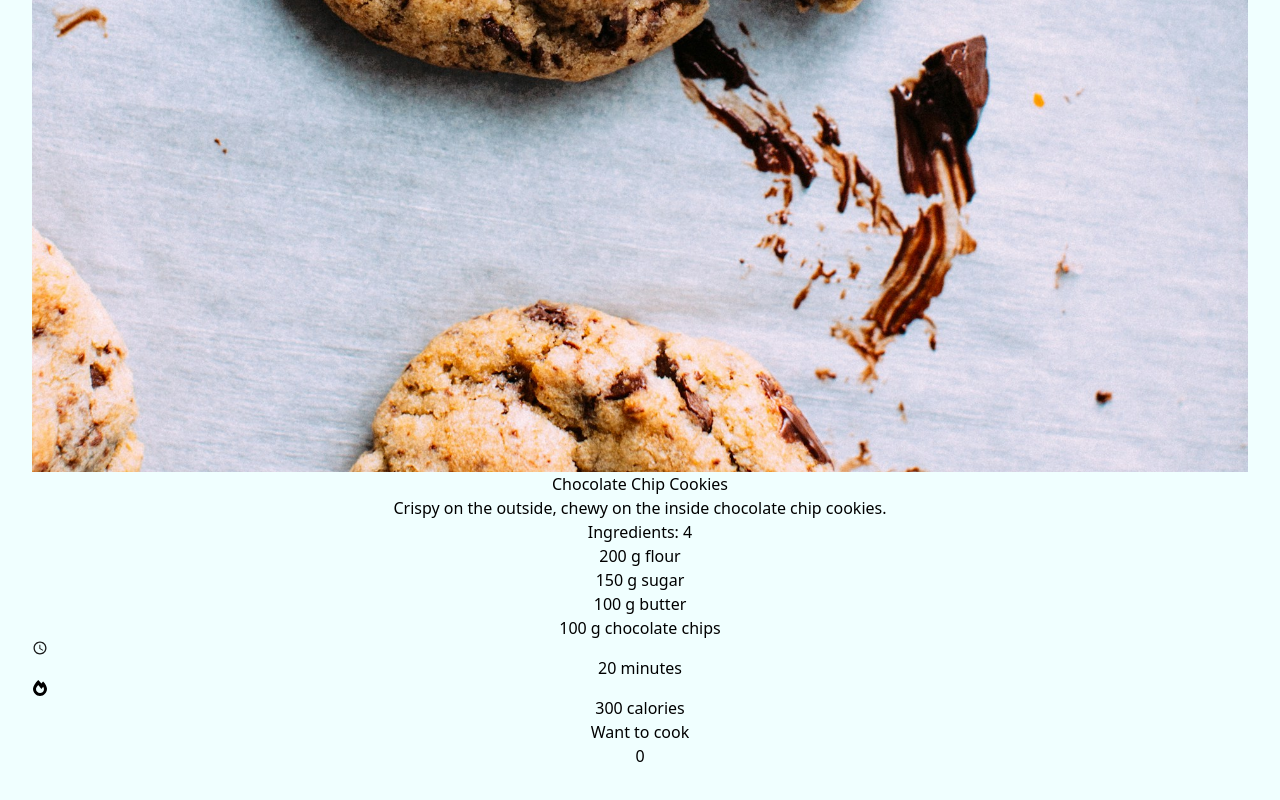
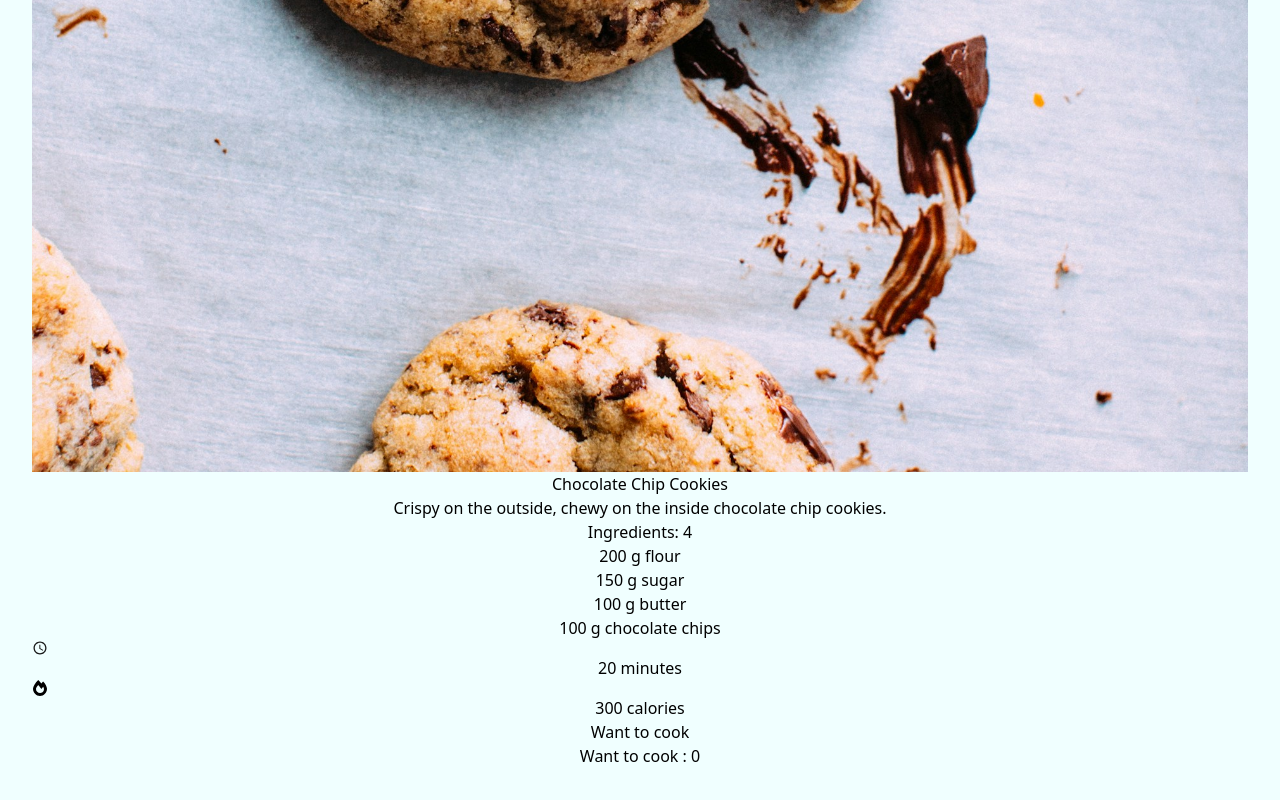
Before and after one commit to FarHan949/TasteNest, a React (Vite) app: page / in a window 1280 px wide. Shown: the part 10109-10909 px from the top of the page. Built offline with nearby package versions, Linux system fonts and the light colour scheme.

Commit message:
added preparing

```diff
--- a/src/components/Box/Box.jsx
+++ b/src/components/Box/Box.jsx
@@ -1,11 +1,93 @@
 import React from 'react';
 
-const Box = ({boxs}) => {
+// const Box = ({box}) => {
+
+//     const {recipe_name, preparing_time, calories} = box
+//     return (
+//         <div className='flex flex-col justify-center w-5/6'>
+//       <div className="p-4 flex justify-around">
+//         <h2 className="text-sm font-semibold text-gray-800">Name</h2>
+//         <p className="mt-2 text-sm font-semibold text-gray-800">Time</p>
+//         <p className="mt-2 text-sm font-semibold text-gray-800">Calories</p>
+//       </div>
+//       <div className='p-2 flex justify-between'>
+//         <div className='flex justify-between text-sm text-gray-600'>
+//         <p>{recipe_name}</p>
+//         <p>{preparing_time}</p>
+//         <p>{calories}</p>
+//         </div>
+//         <button className='px-3 py-2 bg-red-500'>Preparing</button>
+//       </div>
+//         </div>
+//     );
+// };
+
+// const Box = ({ box }) => {
+//     const { recipe_name, preparing_time, calories } = box;
+
+//     return (
+//       <div className="max-w-md mx-auto bg-white rounded-xl shadow-md overflow-hidden transform hover:scale-105 transition-transform duration-300 ease-in-out">
+//         {/* Header Section */}
+//         <div className="p-4 bg-gray-100 border-b">
+//           <div className="flex justify-between">
+//             <h2 className="text-lg font-semibold text-gray-800">Name</h2>
+//             <p className="text-lg font-semibold text-gray-800">Time</p>
+//             <p className="text-lg font-semibold text-gray-800">Calories</p>
+//           </div>
+//         </div>
+
+//         {/* Content Section */}
+//         <div className="p-4 flex justify-between items-center">
+//           <div className="grid grid-cols-3 gap-4 text-sm text-gray-600">
+//             <p className="text-center">{recipe_name}</p>
+//             <p className="text-center">{preparing_time}</p>
+//             <p className="text-center">{calories}</p>
+//           </div>
+
+//           {/* Button on Right */}
+//           <div className="ml-4">
+//             <button className="px-4 py-2 bg-red-500 text-white rounded-lg shadow hover:bg-red-600 transition-colors duration-300">
+//               Preparing
+//             </button>
+//           </div>
+//         </div>
+//       </div>
+//     );
+//   };
+
+
+const Box = ({ box }) => {
+    const { recipe_name, preparing_time, calories } = box;
+
     return (
-        <div>
-            {boxs.length}
+      <div className="max-w-md mx-auto bg-white rounded-xl shadow-md overflow-hidden transform hover:scale-105 transition-transform duration-300 ease-in-out">
+        {/* Header Section */}
+        <div className="p-4 bg-gray-100 border-b">
+          <div className="grid grid-cols-3 gap-4">
+            <h2 className="text-lg font-semibold text-gray-800 text-center">Name</h2>
+            <h2 className="text-lg font-semibold text-gray-800 text-center">Time</h2>
+            <h2 className="text-lg font-semibold text-gray-800 text-center">Calories</h2>
+          </div>
         </div>
+
+        {/* Content Section */}
+        <div className="p-4 grid grid-cols-3 gap-4 items-center">
+          <p className="text-sm text-gray-600 text-center">{recipe_name}</p>
+          <p className="text-sm text-gray-600 text-center">{preparing_time}</p>
+          <p className="text-sm text-gray-600 text-center">{calories}</p>
+
+          {/* Button */}
+          <div className="col-span-3 flex justify-end mt-4">
+            <button className="px-4 py-2 bg-red-500 text-white rounded-lg shadow hover:bg-red-600 transition-colors duration-300">
+              Preparing
+            </button>
+          </div>
+        </div>
+      </div>
     );
-};
+  };
+
+
+
 
 export default Box;
--- /dev/null
+++ b/src/components/Boxs/Boxs.jsx
@@ -0,0 +1,15 @@
+import React from 'react';
+import Box from '../Box/Box';
+
+const Boxs = ({boxs}) => {
+    return (
+        <div className='border-2 shadow-xl'>
+            <h1 className='text-2xl border-b-2'>Want to cook : {boxs.length}</h1>
+            {
+                boxs.map( box => <Box box={box}></Box>)
+            }
+        </div>
+    );
+};
+
+export default Boxs;
--- a/src/components/Card/Card.jsx
+++ b/src/components/Card/Card.jsx
@@ -11,8 +11,8 @@ const  {recipe_image, recipe_name, short_description, ingredients, preparing_tim
         <div className='mt-4 my-10 border-2 shadow-2xl rounded-2xl'>
             <div className='flex flex-col items-center border-b-2 gap-4'>
                 <img className='w-52 p-2 rounded-2xl' src={recipe_image} alt="" />
-                <h1 className='text-2xl font-bold'>{recipe_name}</h1>
-                <p className='text-sm'>{short_description}</p>
+                <h1 className='text-2xl font-bold px-2'>{recipe_name}</h1>
+                <p className='text-sm px-2'>{short_description}</p>
             </div>
 
             {/* <div className='mt-4'>
--- a/src/components/Cards/Cards.jsx
+++ b/src/components/Cards/Cards.jsx
@@ -1,7 +1,7 @@
 import React from 'react';
 import Card from '../Card/Card';
 import { useEffect, useState } from 'react'
-import Box from '../Box/Box';
+import Boxs from '../Boxs/Boxs';
 
 
 const Cards = () => {
@@ -32,8 +32,8 @@ const Cards = () => {
                   repellat consectetur, nemo ullam. Deserunt quasi necessitatibus quia porro?
                 </p>
             </div>
-            <div className='flex w-4/6 gap-8'>
-                <div className='grid grid-cols-2 gap-4 mt-24'>
+            <div className='flex w-10/12 gap-8 mt-20'>
+                <div className='grid grid-cols-2 gap-4'>
                 {
                     cards.map(card => <Card key={card.recipe_id}
                     card={card}
@@ -41,8 +41,8 @@ const Cards = () => {
                 }
                </div>
 
-                 <div className='mt-24'>
-                 <Box boxs={boxs}></Box>
+                 <div className='w-8/12 mt-4'>
+                 <Boxs boxs={boxs}></Boxs>
                  </div>
             </div>
         </div>
```
